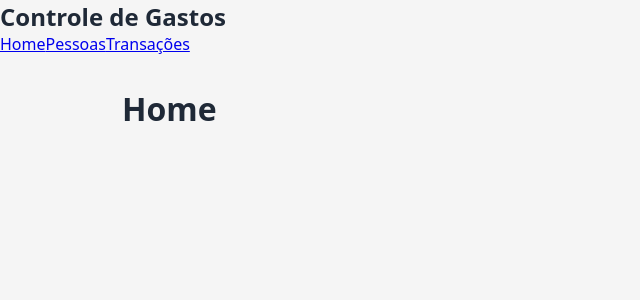
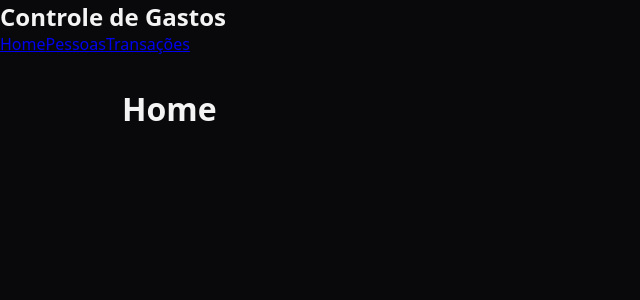
Before and after one commit to johncobain/ControleGastos, a React (Vite) app in the folder frontend/controle-gastos-web/: page / in a window 1280 px wide. Shown: the top 300 px of the page, without its empty margins (0-640 px from the left). Built offline with nearby package versions, Linux system fonts and the light colour scheme.

Commit message:
style: update color palette

```diff
--- a/frontend/controle-gastos-web/src/styles/variables.css
+++ b/frontend/controle-gastos-web/src/styles/variables.css
@@ -1,22 +1,21 @@
 :root {
-  --primary: #2563eb;
-  --primary-hover: #3b82f6;
-  --primary-active: #1e40af;
-  --surface: #ffffff;
-  --background: #f5f5f5;
-  --border: #dddddd;
-  --shadow:
-    rgba(0, 0, 0, 0.1) 0 10px 15px -3px, rgba(0, 0, 0, 0.05) 0 4px 6px -2px;
+  --background: #09090b;
+  --surface: #18181b;
+  --border: #27272a;
+
+  --text: #f4f4f5;
+  --text-h: #ffffff;
+  --text-muted: #a1a1aa;
+
+  --primary: #8b5cf6;
+  --primary-hover: #a78bfa;
+  --primary-active: #7c3aed;
+
+  --income: #34d399;
+  --expense: #f87171;
+
+  --shadow: 0 4px 6px -1px rgba(0, 0, 0, 0.5);
   --radius: 8px;
-
-  --text: #1f2937;
-  --text-h: #111827;
-  --text-muted: #6b7280;
-
-  --accent: #aa3bff;
-  --accent-bg: rgba(170, 59, 255, 0.1);
-  --accent-border: rgba(170, 59, 255, 0.5);
-  --social-bg: rgba(244, 243, 236, 0.5);
 
   --sans: system-ui, 'Segoe UI', Roboto, sans-serif;
   --heading: system-ui, 'Segoe UI', Roboto, sans-serif;
```
